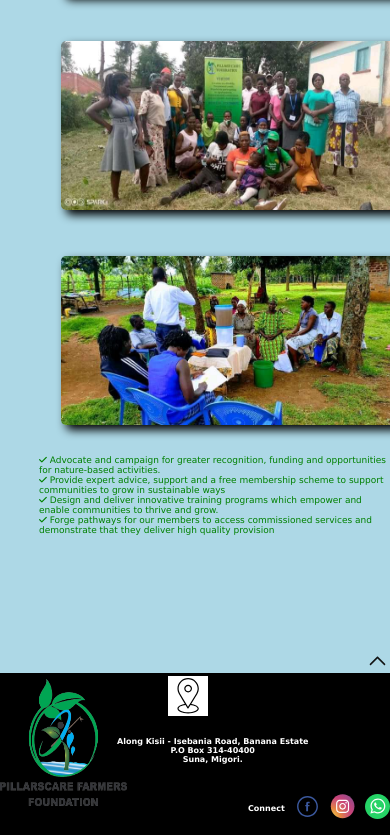
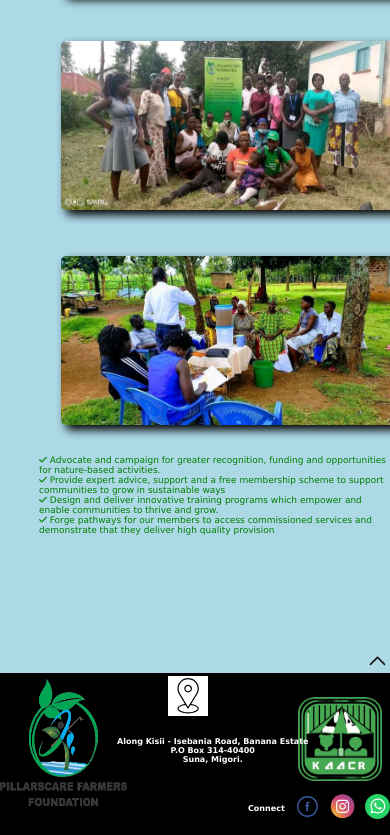
Before and after one commit to MisacherioKE/pillarsFoundation, a plain HTML site: page index.html in a window 390 px wide. Shown: the part 3672-4507 px from the top of the page. Drawn offline with Linux system fonts and the light colour scheme.

Commit message:
first commit

```diff
--- a/css/responsive.css
+++ b/css/responsive.css
@@ -221,6 +221,19 @@
         width: 15vh;
         height: 15vh;
     }
+    .partnerLogo{
+        position: absolute;
+        width: 10vh;
+        height: 10vh;
+        border-style: none;
+        top: 15%;
+        background-size: cover;
+        right: 2%;
+    }
+    .partnerLogo img{
+        width: 10vh;
+        height: 10vh;
+    }
     .Up{
         position: absolute;
         height: 50px;
--- a/css/style.css
+++ b/css/style.css
@@ -207,7 +207,7 @@
     border-style: none;
     top: 10%;
     background-size: cover;
-    left: 5%;
+    left: 2%;
 }
 .logo2 img{
     height: 150px;
@@ -259,6 +259,19 @@
     height: 50px;
     margin-left: 2vh;
 }
+.partnerLogo{
+    position: absolute;
+    width: 200px;
+    height: 200px;
+    border-style: none;
+    top: 8%;
+    background-size: cover;
+    right: 0%;
+}
+.partnerLogo img{
+    height: 100px;
+    width: 100px;
+}
 /* end of footer */
 
 .line{
--- a/index.html
+++ b/index.html
@@ -144,6 +144,9 @@
   <div class="logo2">
     <img src="/images/pillarsLogo.png" alt="">
   </div>
+  <div class="partnerLogo">
+    <img src="/images/WhatsApp_Image_2022-03-10_at_4.20.43_AM-removebg-preview.png" alt="">
+  </div>
   <div class="Up">
 
     <a href="#main"><img src="/images/arrow.svg" alt=""></a>
```
Also changed, not shown: images/WhatsApp Image 2022-03-10 at 4.20.43 AM.jpeg (added), images/WhatsApp_Image_2022-03-10_at_4.20.43_AM-removebg-preview.png (added), 1 other file.
